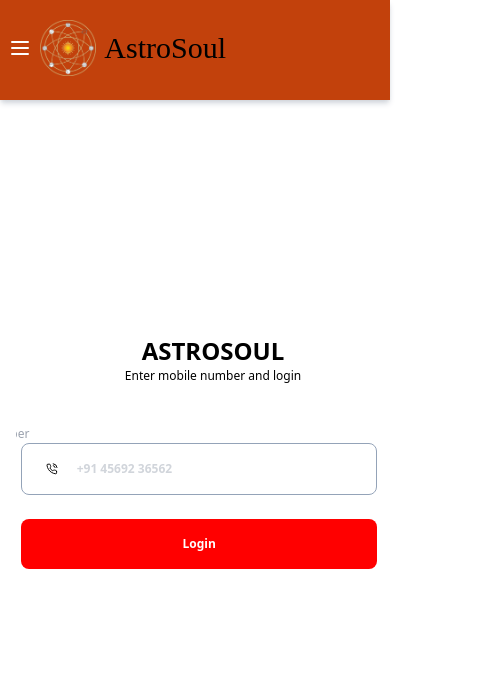
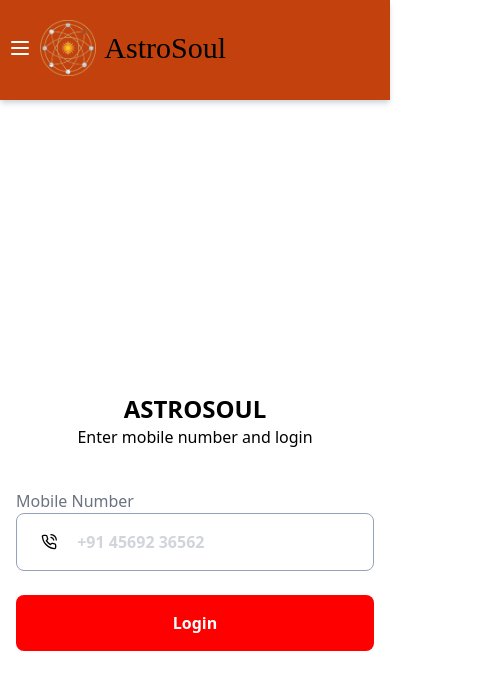
Before and after one commit to Niveditha87/Astrosoul--Frontend, a React (Create React App) app: page /login in a window 390 px wide. Shown: the top 690 px of the page, 480 px wide, since content can reach past the window. Built offline with nearby package versions, Linux system fonts and the light colour scheme.

Commit message:
user login responsive

```diff
--- a/src/App.css
+++ b/src/App.css
@@ -38,12 +38,12 @@
 }
 
 /*.............login........... */
-
+/*
 @media (max-width:600px){
   .login{
     position: relative;
     right: 0px;
-    max-width: 480px;
+    max-width: 100%;
     margin-right: -160px;
     margin-left: 0px;
     font-size: 12px;
@@ -52,14 +52,16 @@
     position: relative;
     bottom: 70px;
     right: 75px;
+    width:100%;
   }
   .log-box{
     position: relative;
     left: 5px;
     bottom: 70px;
     max-width: 65.5%;
+
   }
-}
+} */
 /* ..........astrologerLogin .......... */
 @media (max-width:650px){
   .astrolog{
--- a/src/pages/LoginPage.jsx
+++ b/src/pages/LoginPage.jsx
@@ -9,10 +9,10 @@
         <>
             {/* <PublicNavbar /> */}
             <section className="max-h-screen overflow-y-hidden login">
-                <div className="container px-4 mx-auto">
-                    <div className="max-w-5xl mx-auto">
-                        <div className="flex h-screen overflow-y-hidden">
-                            <div className="m-auto">
+                <div className="container px-4 mx-auto  ">
+                    {/* <div className="max-w-5xl mx-auto"> */}
+                        <div className="flex h-screen overflow-y-hidden ">
+                            <div className="m-auto  w-full md:w-[50%] lg:w-[30%]">
                                 <div className="flex flex-col items-center justify-center mb-10 sm:position log-head">
                                     <div>
                                         <h3 className="text-2xl font-bold font-heading uppercase">
@@ -27,14 +27,14 @@
 
                                     {/* </div> */}
                                 </div>
-                                <h4 className="text-gray-400 log-head">Mobile Number</h4>
+                                <h4 className="text-gray-500 log-head">Mobile Number</h4>
 
-                                <div className="flex items-center pl-6 w-[34rem] mb-6 border border-slate-400 bg-white rounded-lg log-box">
+                                <div className="flex items-center pl-6 w-full mb-6 border border-slate-400 bg-white rounded-lg log-box">
                                     <FiPhoneCall />
                                     {/* Password */}
                                     <input
                                         value=""
-                                        className="w-full pr-6 pl-4 py-4 font-bold placeholder-gray-300 rounded-r-full focus:outline-none"
+                                        className=" pr-6 pl-4 py-4 font-bold placeholder-gray-300 rounded-r-full focus:outline-none "
                                         type="phonenumber"
                                         placeholder=" +91 45692 36562"
                                     />
@@ -56,7 +56,7 @@
 
                             </div>
                         </div>
-                    </div>
+                    {/* </div> */}
                 </div>
             </section>
         </>
```
